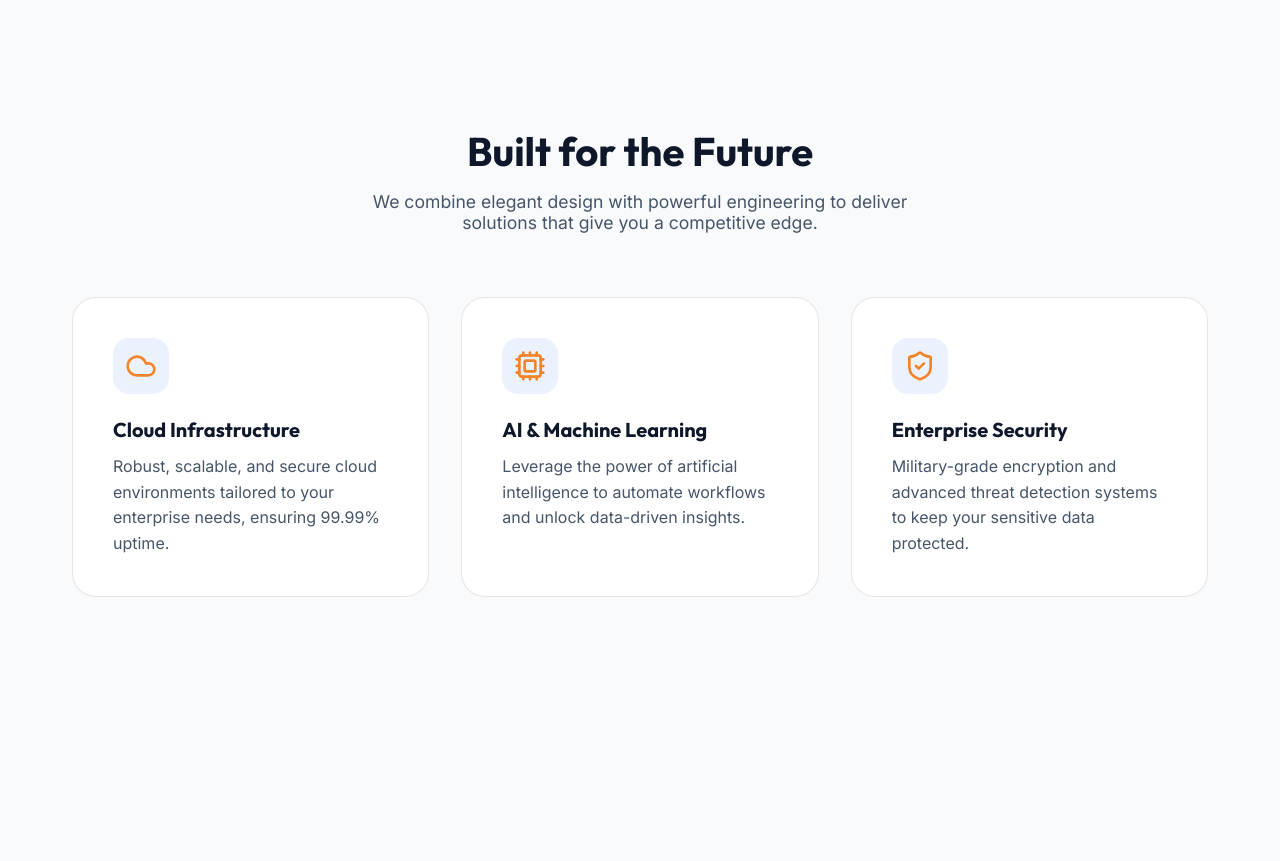
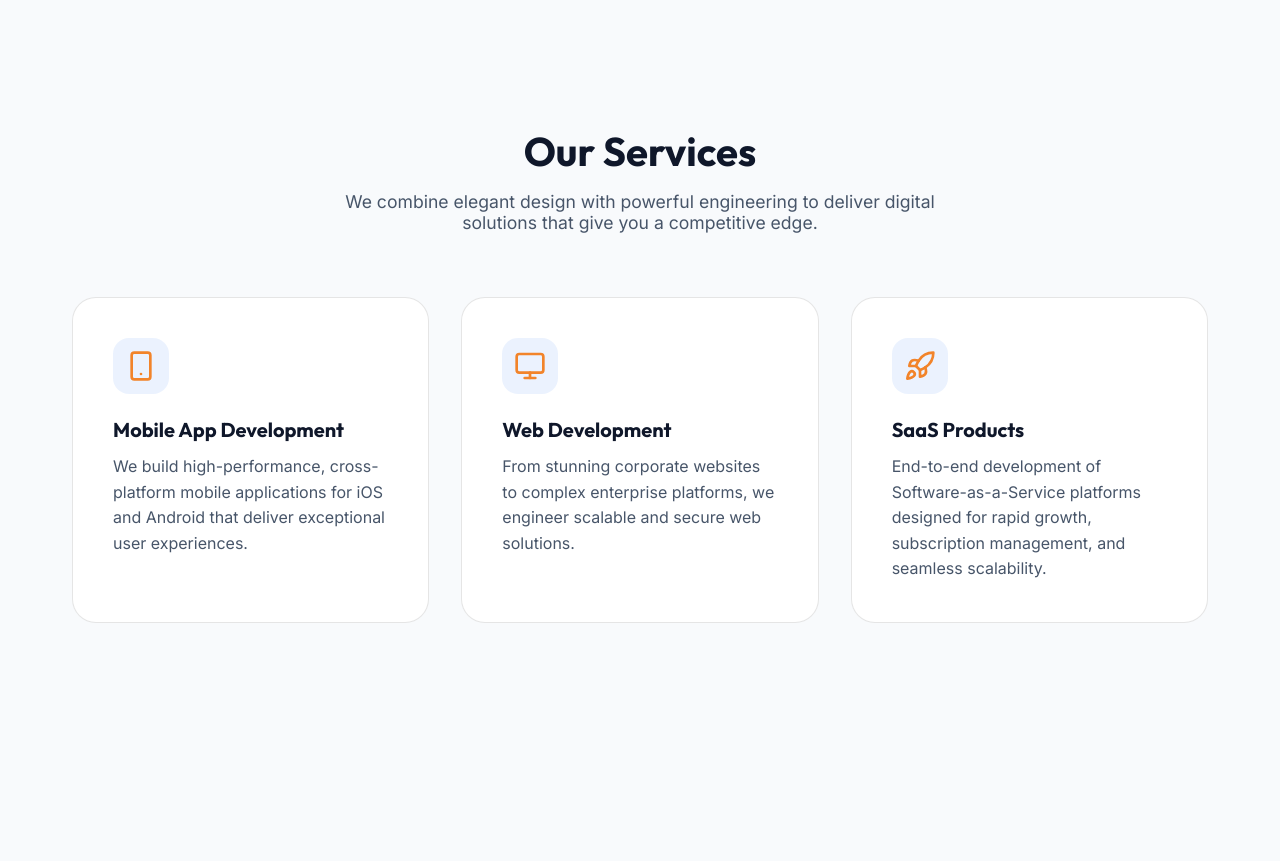
Before and after one commit to umakaranuma/fynux_web, a Next.js app: page / in a window 1280 px wide. Shown: the part 1100-1961 px from the top of the page. Built offline with nearby package versions, Linux system fonts and the light colour scheme.

Commit message:
feat: add animated FeaturesSection component with service cards

```diff
--- a/src/components/FeaturesSection.tsx
+++ b/src/components/FeaturesSection.tsx
@@ -2,23 +2,23 @@
 
 import { motion } from "framer-motion";
 import styles from "./components.module.css";
-import { Cloud, Cpu, ShieldCheck } from "lucide-react";
+import { Smartphone, Monitor, Rocket } from "lucide-react";
 
 const features = [
   {
-    title: "Cloud Infrastructure",
-    description: "Robust, scalable, and secure cloud environments tailored to your enterprise needs, ensuring 99.99% uptime.",
-    icon: <Cloud size={32} />
+    title: "Mobile App Development",
+    description: "We build high-performance, cross-platform mobile applications for iOS and Android that deliver exceptional user experiences.",
+    icon: <Smartphone size={32} />
   },
   {
-    title: "AI & Machine Learning",
-    description: "Leverage the power of artificial intelligence to automate workflows and unlock data-driven insights.",
-    icon: <Cpu size={32} />
+    title: "Web Development",
+    description: "From stunning corporate websites to complex enterprise platforms, we engineer scalable and secure web solutions.",
+    icon: <Monitor size={32} />
   },
   {
-    title: "Enterprise Security",
-    description: "Military-grade encryption and advanced threat detection systems to keep your sensitive data protected.",
-    icon: <ShieldCheck size={32} />
+    title: "SaaS Products",
+    description: "End-to-end development of Software-as-a-Service platforms designed for rapid growth, subscription management, and seamless scalability.",
+    icon: <Rocket size={32} />
   }
 ];
 
@@ -33,7 +33,7 @@ export default function FeaturesSection() {
             viewport={{ once: true }}
             className={styles.sectionTitle}
           >
-            Built for the Future
+            Our Services
           </motion.h2>
           <motion.p
             initial={{ opacity: 0, y: 20 }}
@@ -42,7 +42,7 @@ export default function FeaturesSection() {
             transition={{ delay: 0.1 }}
             className={styles.sectionSubtitle}
           >
-            We combine elegant design with powerful engineering to deliver solutions that give you a competitive edge.
+            We combine elegant design with powerful engineering to deliver digital solutions that give you a competitive edge.
           </motion.p>
         </div>
         <div className={styles.featuresGrid}>
```
